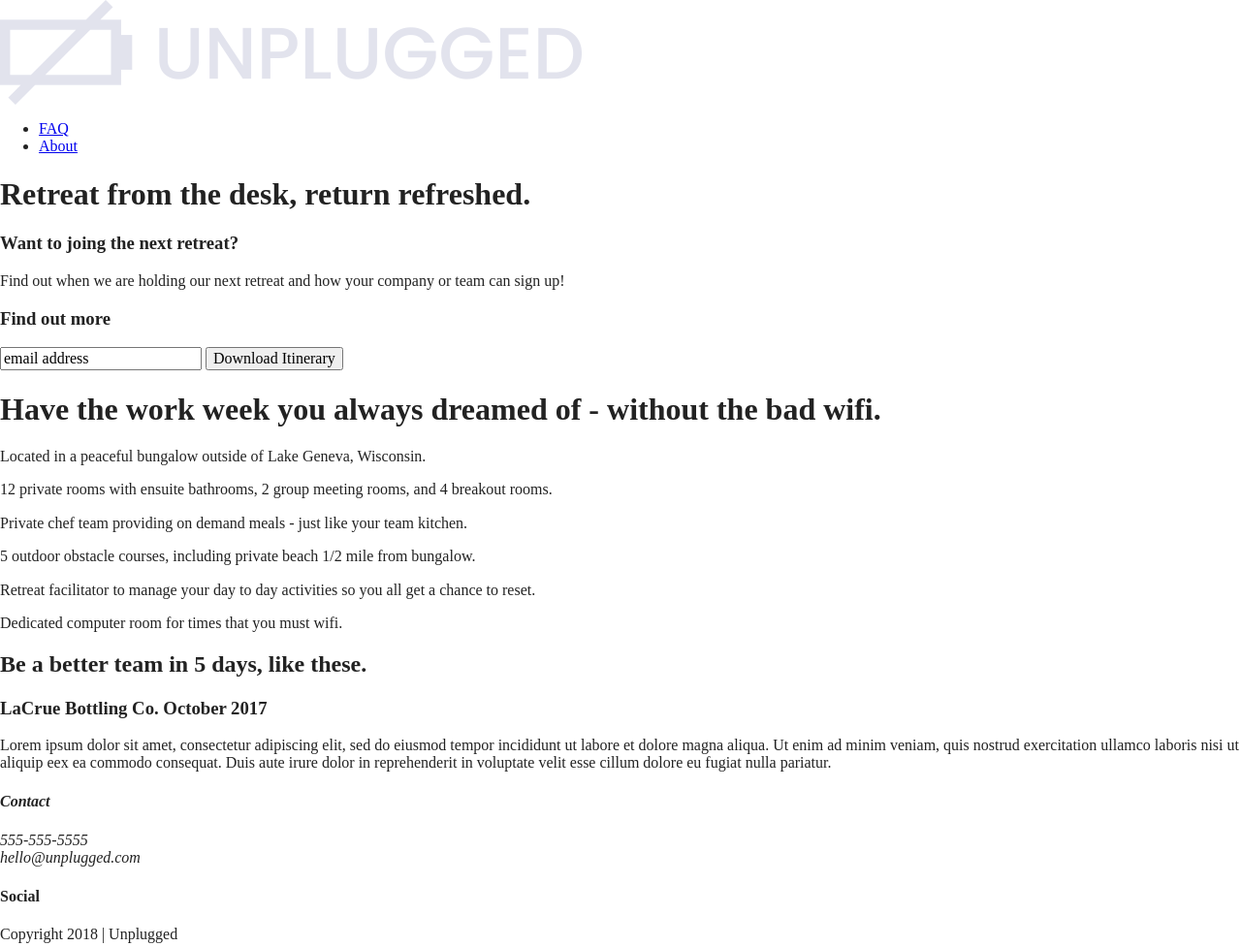
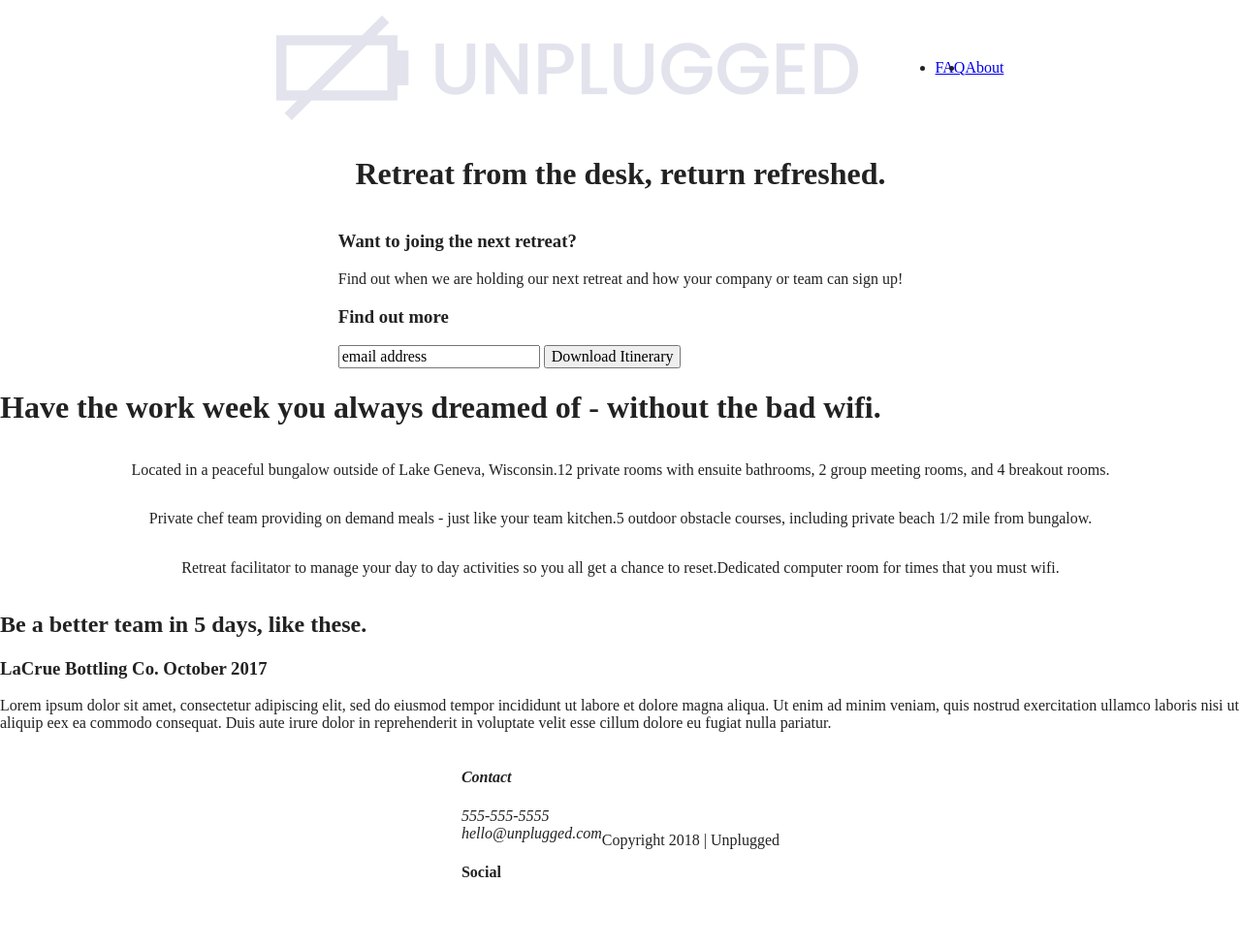
Before and after one commit to christina-lynn/project-unplugged-retreat, a website built with Parcel: page index.html in a window 1280 px wide. Shown: the whole page at 97% size. Built offline with nearby package versions, Linux system fonts and the light colour scheme.

Commit message:
organized main.css and added flexbox properties

```diff
--- a/css/main.css
+++ b/css/main.css
@@ -86,6 +86,217 @@ textarea {
 /* ==========================================================================
    Author's custom styles
    ========================================================================== */
+
+   /*------------- Base Header - Footer Styles -------------*/
+
+   header,
+   footer {
+    display: flex;
+    justify-content: center;
+    align-items: center;
+    flex-flow: row wrap;
+   }
+
+   header .content-wrapper {
+    display: flex;
+    justify-content: center;
+    align-items: center;
+    flex-flow: row wrap;
+   }
+
+   header nav {
+    display: flex;
+    justify-content: space-around;
+    align-items: center;
+    flex-flow: row wrap;
+   }
+
+   header nav ul {
+    display: flex;
+    justify-content: space-around;
+   }
+
+   footer .social-icons {
+    display: flex;
+    justify-content: space-around;
+    align-items: center;
+   }
+
+   footer .social-icons p {
+    display: flex;
+    justify-content: center;
+    align-items: center;
+   }
+
+   /*------------- Mobile Styles - Homepage -------------*/
+
+   /* Hero Area */
+
+   .hero-area {
+    display: flex;
+    justify-content: center;
+    align-items: center;
+    flex-flow: row wrap;
+   }
+
+  .hero-content-wrapper {
+
+   }
+
+   /* Aside */
+
+   aside {
+    display: flex;
+    justify-content: center;
+    align-items: center;
+    flex-flow: row wrap;
+   }
+
+   aside .content-wrapper {
+
+   }
+
+   aside .form-description {
+
+   }
+
+   aside .form {
+
+   }
+
+   aside .sign-up {
+
+   }
+
+  /* Features */
+
+   .features {
+    display: flex;
+    justify-content: center;
+    flex-flow: row wrap;
+   }
+
+   .features .content-wrapper {
+
+   }
+
+   .features .features-items{
+    display: flex;
+    justify-content: center;
+    align-items: center;
+    flex-flow: row wrap;
+   }
+
+   article {
+
+   }
+
+   article .font-awesome-icons{
+
+   }
+
+   article .features-items-descriptions {
+
+   }
+
+    /* Reviews */
+
+  .reviews{
+    display: flex;
+    justify-content: center;
+    align-items: center;
+    flex-flow: row wrap;
+   }
+
+   .reviews .content-wrapper {
+
+   }
+
+/* ==========================================================================
+   About Page
+   ========================================================================== */
+
+  .mission {
+    display: flex;
+    justify-content: center;
+    align-items: center;
+    flex-flow: row wrap;
+  }
+
+  .mission .content-wrapper {
+
+  }
+
+  .mission-content {
+
+  }
+
+  .map {
+
+  }
+
+  .contact-section {
+    display: flex;
+    justify-content: center;
+    align-items: center;
+    flex-flow: row wrap;
+  }
+
+  .contact .content-wrapper {
+
+  }
+
+  .contact-content {
+
+  }
+
+  .contact {
+
+  }
+
+
+/* ==========================================================================
+   FAQ Page
+   ========================================================================== */
+
+   .faq {
+    display: flex;
+    justify-content: center;
+    align-items: center;
+    flex-flow: row wrap;
+   }
+
+   .faq .content-wrapper {
+    display: flex;
+    justify-content: center;
+    align-items: center;
+    flex-flow: row wrap;
+   }
+
+   /* Footer styles */
+
+   footer {
+
+   }
+
+   footer .content-wrapper {
+
+   }
+
+   footer .footer-content {
+
+   }
+
+   address .contact {
+
+   }
+
+   footer .social {
+
+   }
+
+
+
 
 /* ==========================================================================
    Helper classes
--- a/index.html
+++ b/index.html
@@ -26,7 +26,9 @@
   <!-- Add your site or application content here -->
   <header>
     <div class="content-wrapper">
+    <figure>
         <a href="#"><img src="img/unpluggedlogo.png" alt="unplugged logo"></a>
+    </figure>
       <div class="header-divider"></div>
       <nav>
         <ul>
@@ -38,16 +40,14 @@
   </header>
 
   <main>
-
     <section class="hero-area">
-      <div class="content-wrapper">
+      <div class="hero-content-wrapper">
         <h1>Retreat from the desk, return refreshed.</h1>
       </div>
     </section>
 
     <aside>
       <div class="content-wrapper">
-
         <div class="form-description">
           <h3>Want to joing the next retreat?</h3>
           <p>Find out when we are holding our next retreat and how your company or team can sign up!</p>
```
Also changed, not shown: faq/index.html (+1 -1 lines).
